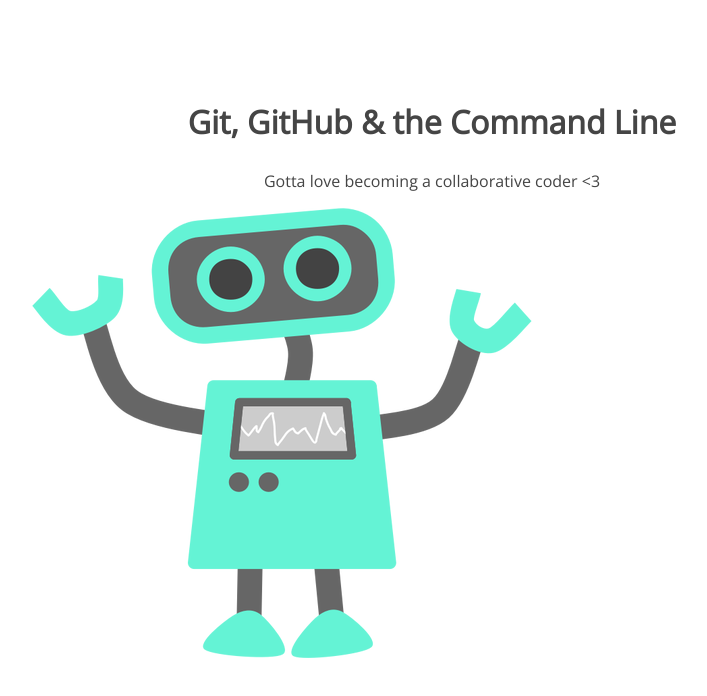
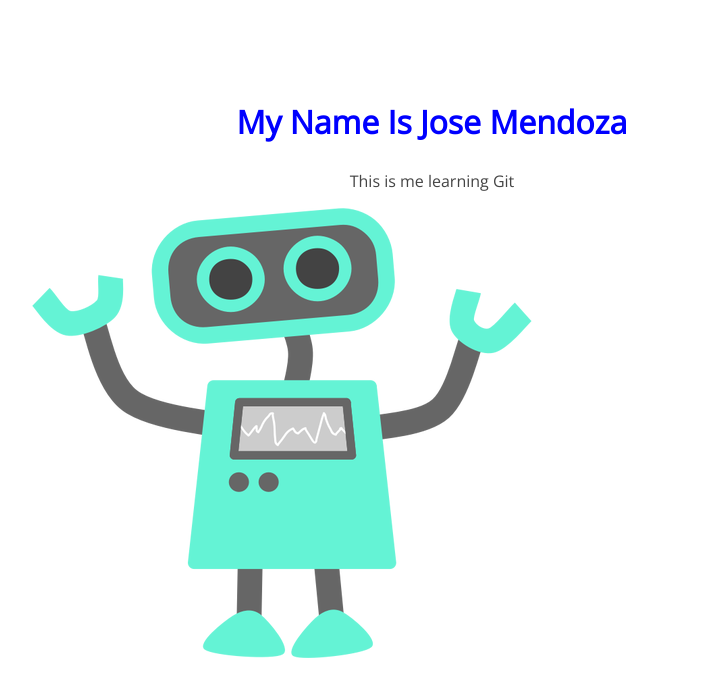
Before and after one commit to mendozarriff/105-, a plain HTML site: page index.html in a window 1280 px wide. Shown: the whole page, without its empty margins (208-915 px from the left). Drawn offline with nearby package versions, Linux system fonts and the light colour scheme.

Commit message:
changes in html file

```diff
--- a/css/style.css
+++ b/css/style.css
@@ -10,6 +10,7 @@ section p {
 section h1 {
 	font: 32px 'Open Sans';
 	font-weight: bold;
+	color: blue;
 }
 section p {
 	font: 16px 'Open Sans';
--- a/index.html
+++ b/index.html
@@ -8,8 +8,8 @@
 </head>
 <body>
 	<section>
-		<h1>Git, GitHub & the Command Line</h1>
-		<p>Gotta love becoming a collaborative coder <3</p>
+		<h1>My Name Is Jose Mendoza</h1>
+		<p>This is me learning Git</p>
 		<img src="img/happy-blue-robot.png">
 	</section>
 </body>
```
